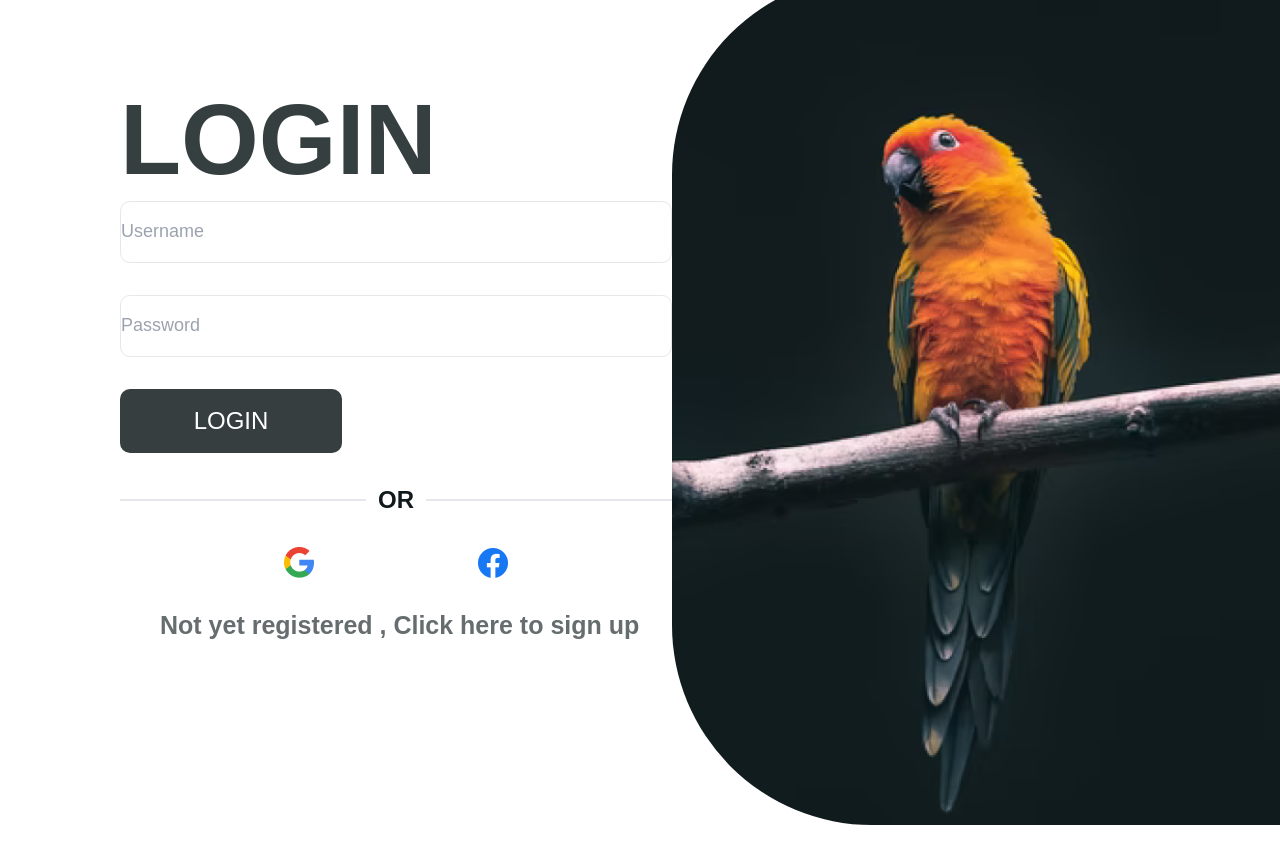
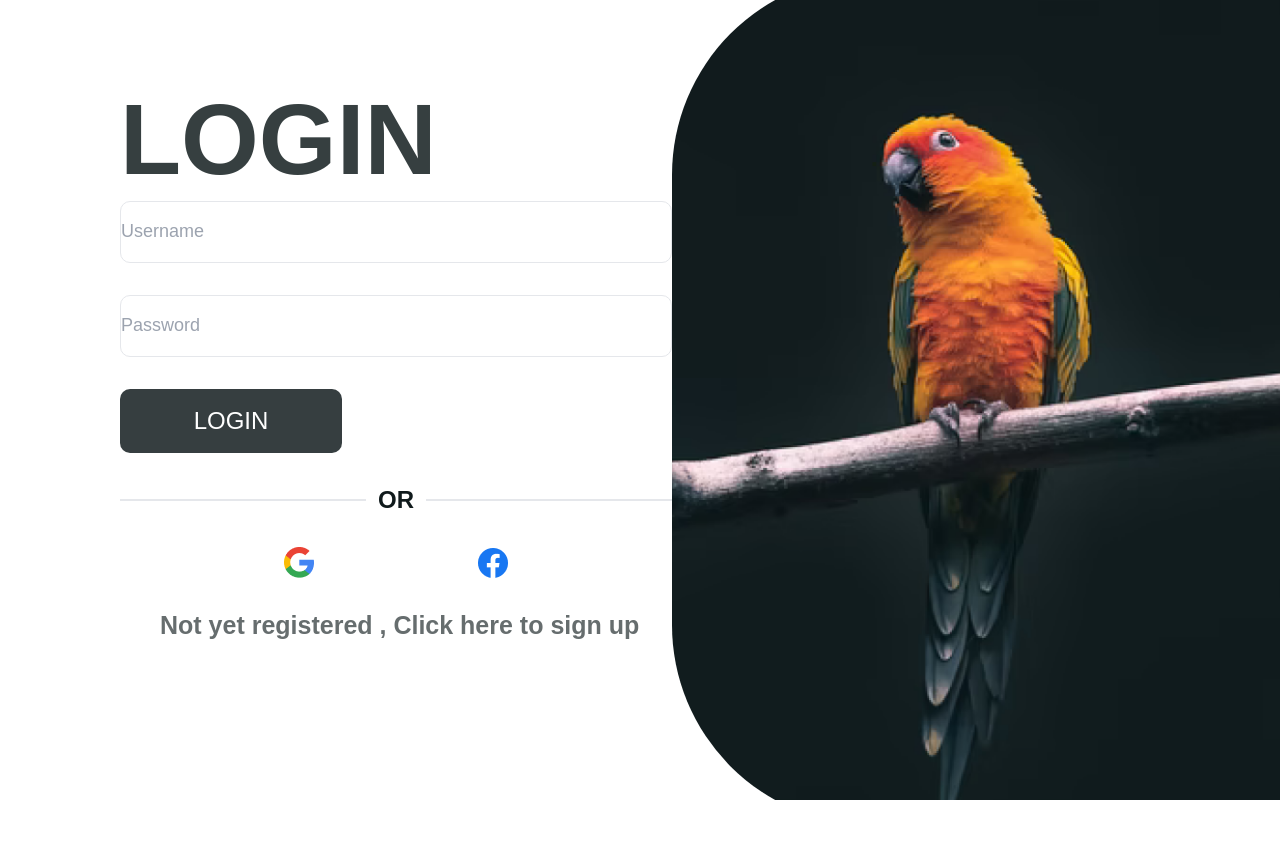
Before and after one commit to kocaman14/figmatoreact2, a React (Vite) app: page / in a window 1280 px wide. After the commit the page ends 800 px from the top, so only its background shows below. Built offline with nearby package versions, Linux system fonts and the light colour scheme.

Commit message:
Update App.jsx

```diff
--- a/src/App.jsx
+++ b/src/App.jsx
@@ -10,8 +10,8 @@ function App() {
 
   return (
     <>
-   <div className="h-screen flex justify-center items-center">
-    <div className="w-[1600px] h-[931px] top-[-466px] left-[-800px]  flex justify-between items-center">
+   <div className="h-screen flex justify-center items-center overflow-hidden">
+    <div className="w-[1600px] h-[931px] top-[-466px] left-[-800px]  flex justify-between items-center max-w-full max-h-screen">
 <div className="w-[552px] h-[642px] top-[191px] left-[128px] ml-[120px] ">
   <header>
 <h1 className='font-montserrat text-[100px] font-semibold leading-[121.9px] text-left decoration-skip-none text-[rgba(16,26,28,0.84)] '>
```
